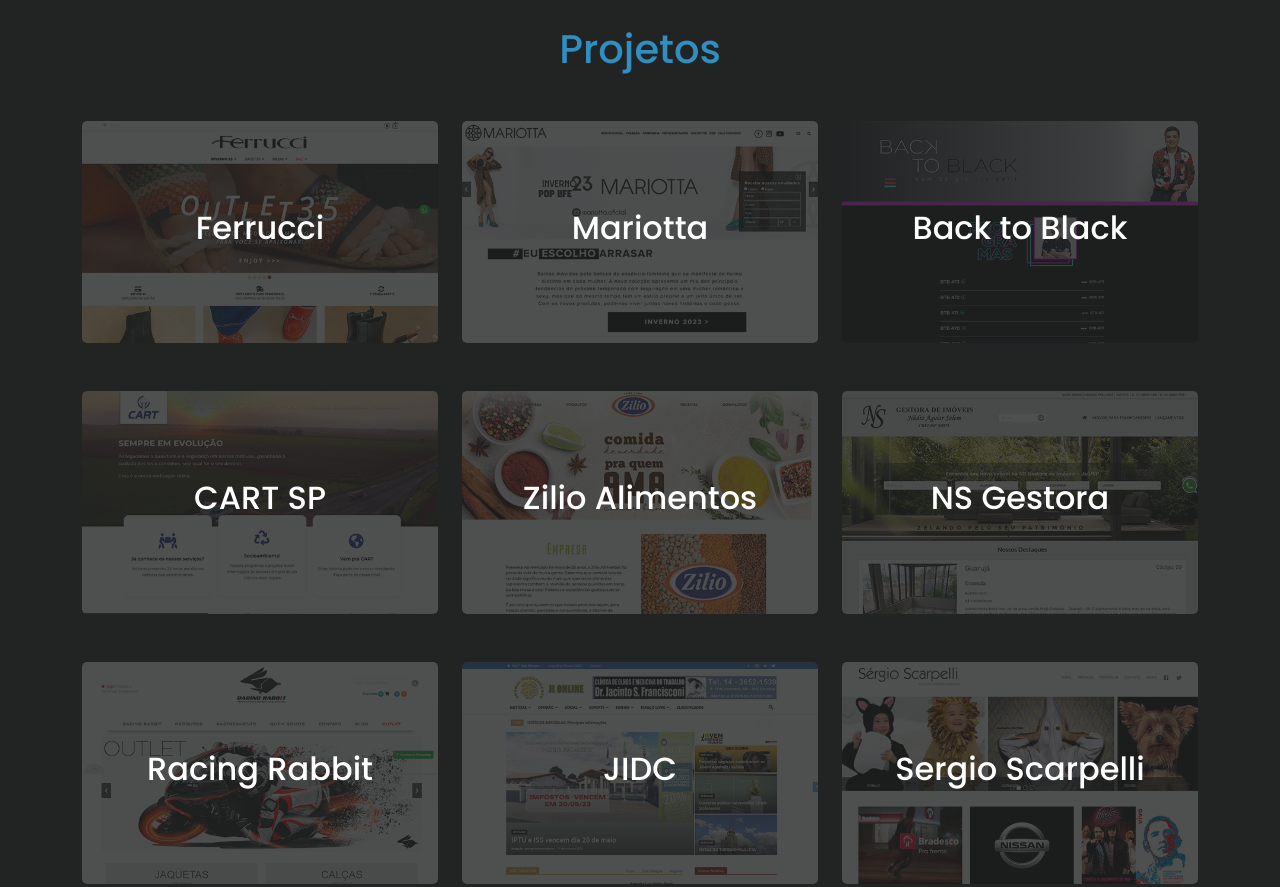
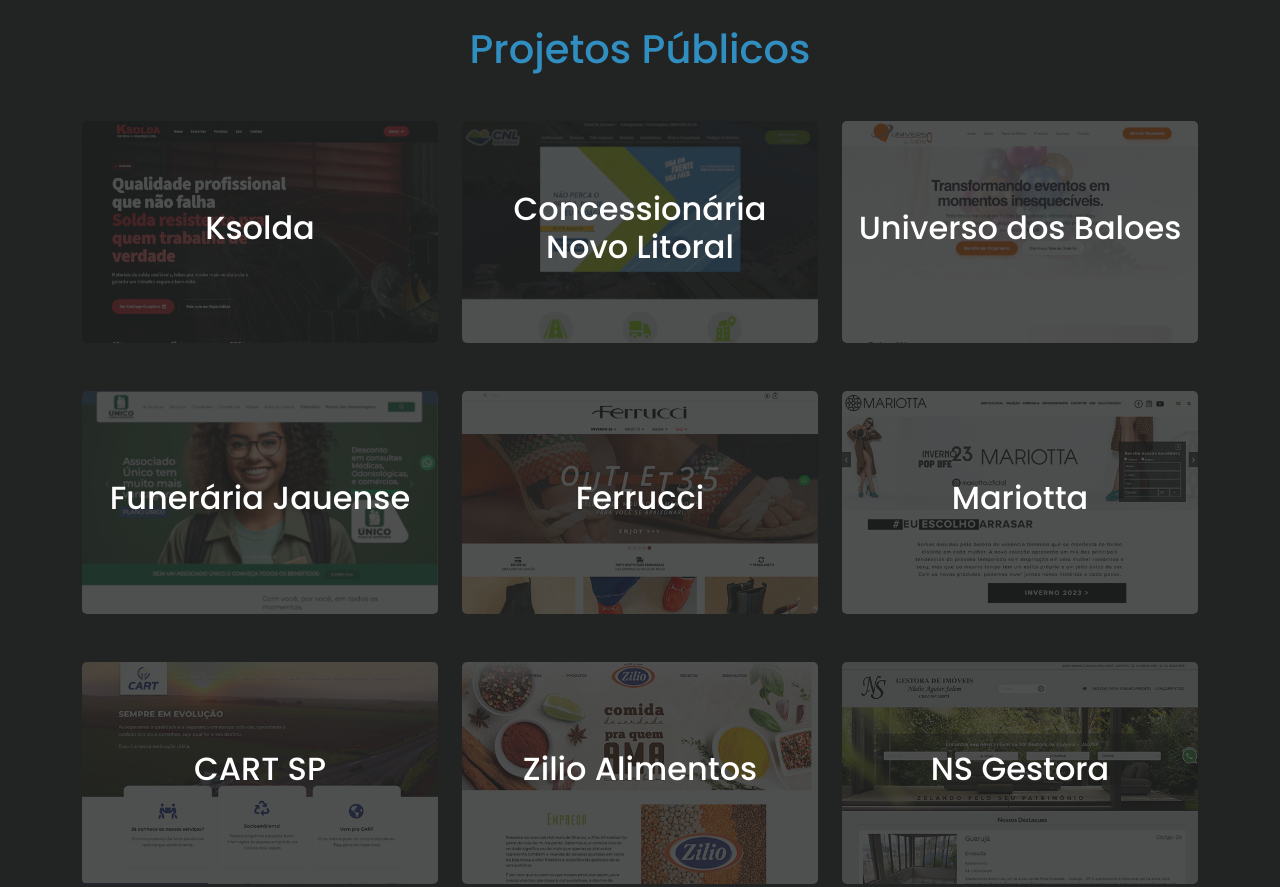
Before and after one commit to guinicola/guinicola.github.io, a website: page index.html in a window 1280 px wide. Shown: the part 2980-3867 px from the top of the page. Drawn offline with Linux system fonts and the light colour scheme.

Commit message:
✨ update portfolio section title and add new project entries

```diff
--- a/index.html
+++ b/index.html
@@ -207,7 +207,7 @@
 
         <section id="portfolio">
             <div class="container">
-                <h1 class="text-primary text-center mb-5">Projetos</h1>
+                <h1 class="text-primary text-center mb-5">Projetos Públicos</h1>
 
                     <div class="row projects" >
 
--- a/resources/js/portfolio.js
+++ b/resources/js/portfolio.js
@@ -1,11 +1,43 @@
 const dataProjects = [
+    {
+        "id":14,
+        "name":"Ksolda",
+        "url" : "https://ksolda.tribox.info/",
+        "cover": "assets/images/ksolda.jpg",
+        "description" : "<p>Institucional desenvolvido na <b>Tribox</b>, para a <b>Ksolda</b>.</p>",
+        "techs": ["wordpress","php","tailwindcss"]
+    },
+    {
+        "id":11,
+        "name":"Concessionária <br> Novo Litoral",
+        "url" : "https://novolitoral.com.br/",
+        "cover": "assets/images/novo-litoral.jpg",
+        "description" : "<p>Institucional desenvolvido na <b>Tribox</b>, para a <b>Novo Litoral</b>.</p>",
+        "techs": ["wordpress","php","tailwindcss", "js","OpenStreetMaps"]
+    },
+    {
+        "id":10,
+        "name":"Universo dos Baloes",
+        "url" : "https://universodosbaloes.com.br/",
+        "cover": "assets/images/universo-dos-baloes.jpg",
+        "description" : "<p>Institucional desenvolvido na <b>Tribox</b>, para o <b>Universo dos Balões</b>.</p>",
+        "techs": ["php","tailwindcss"]
+    },
+    {
+        "id":12,
+        "name":"Funerária Jauense",
+        "url" : "https://funerariajauense.com.br/",
+        "cover": "assets/images/funeraria-jauense.jpg",
+        "description" : "<p>Institucional desenvolvido na <b>Tribox</b>, para a <b>Funerária Jauense</b>.</p>",
+        "techs": ["wordpress","php","tailwindcss","js"]
+    },
     {
         "id":0,
         "name":"Ferrucci",
         "url" : "https://ferrucci.com.br",
         "cover": "assets/images/ferrucci.jpg",
         "description" : "<p>E-commerce desenvolvido na <b>Tribox</b>, para a <b>Ferrucci Calçados</b>. O projeto possui integração com ERP e área administrativa gerencial</p>",
-        "techs": ["php","mysql","sass","jquery","semantic-ui"]
+        "techs": ["wordpress","php","mysql","sass","jquery","semantic-ui"]
     },
     {
         "id":1,
@@ -13,14 +45,6 @@ const dataProjects = [
         "url" : "https://mariotta.com.br",
         "cover": "assets/images/mariotta.jpg",
         "description" : "<p>Site institucional desenvolvido na <b>Tribox</b>, para a <b>Mariotta Calçados</b>. </p> <p> O projeto visa divulgar a empresa e as coleções ques estão em vigor. Possui área administrativa para gerenciamento das coleções.</p>",
-        "techs": ["php","mysql","sass","jquery","semantic-ui"]
-    },
-    {
-        "id":2,
-        "name":"Back to Black",
-        "url" : "https://btb.com.br",
-        "cover": "assets/images/backtoblack.jpg",
-        "description" : "<p>Site institucional desenvolvido na <b>Tribox</b>, para ao programa de Rádio <b>Back do Black</b>, do publicitário <b>Sérgio Scarpelli</b>. </p><p>O projeto visa divulgar os programas da rádio.</p>",
         "techs": ["php","mysql","sass","jquery","semantic-ui"]
     },
     {
@@ -49,43 +73,11 @@ const dataProjects = [
         "techs": ["php","mysql","sass","jquery","semantic-ui"]
     },
     {
-        "id":6,
-        "name":"Racing Rabbit",
-        "url" : "https://racingrabbit.com.br",
-        "cover": "assets/images/racingrabbit.jpg",
-        "description" : "<p>E-commerce desenvolvido na <b>Tribox</b>, para <b>Racing Rabbit</b>.</p> <p>Projeto desenvolvido, para venda online com cálculos de frete, intermediadore de pagamento e painel administrativo para gerenciamento de vendas e produtos.</p>",
-        "techs": ["php","mysql","sass","jquery","semantic-ui"]
-    },
-    {
-        "id":7,
-        "name":"JIDC",
-        "url" : "https://jidc.com.br",
-        "cover": "assets/images/jidc.jpg",
-        "description" : "<p>Portal de notícias desenvolvido na <b>Tribox</b>, para o <b>Jornal Independente de Dois Córregos</b>.</p> ",
-        "techs": ["wordpress","php","mysql","sass","jquery"]
-    },
-    {
-        "id":8,
-        "name":"Sergio Scarpelli",
-        "url" : "https://sergioscarpelli.com.br",
-        "cover": "assets/images/sergioscarpelli.jpg",
-        "description" : "<p>Site institucional desenvolvido na <b>Tribox</b>, para o <b>Sergio Scarpelli</b>, Creative Director & Copyrighter.</p> ",
-        "techs": ["wordpress","php","mysql","sass","jquery"]
-    },
-    {
         "id":9,
         "name":"Turismo da Gente",
         "url" : "https://turismodagente.com.br",
         "cover": "assets/images/turismodagente.jpg",
         "description" : "<p>Site institucional desenvolvido na <b>Tribox</b>, para o portal<b>Turismo da Gente</b>.</p> <p>Um projeto da Cart SP, para divulgar pontos turísticos do interio paulista.</p> ",
-        "techs": ["wordpress","php","mysql","sass","jquery"]
-    },
-    {
-        "id":10,
-        "name":"Grupo FRJR",
-        "url" : "https://frjr.com.br",
-        "cover": "assets/images/frjr.jpg",
-        "description" : "<p>Site institucional desenvolvido na <b>Tribox</b>, em parceria com a <b>Oficina de Comunicação</b> para o <b>Grupo FRJR</b>.</p> <p>Um projeto o grupo de empreendimentos imobiliários de MG.</p> ",
         "techs": ["wordpress","php","mysql","sass","jquery"]
     },
     {
```
Also changed, not shown: assets/images/funeraria-jauense.jpg (added), assets/images/ksolda.jpg (added), assets/images/novo-litoral.jpg (added), assets/images/universo-dos-baloes.jpg (added).
